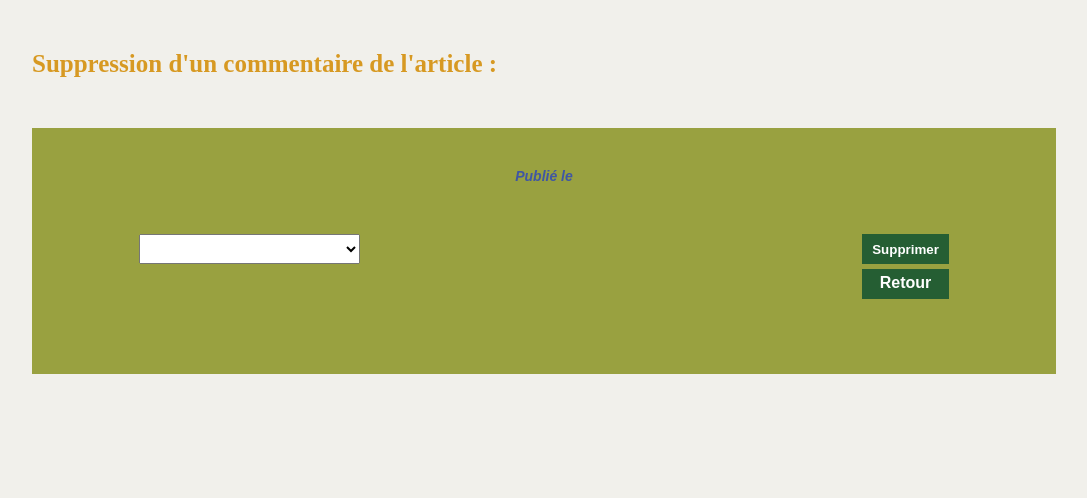
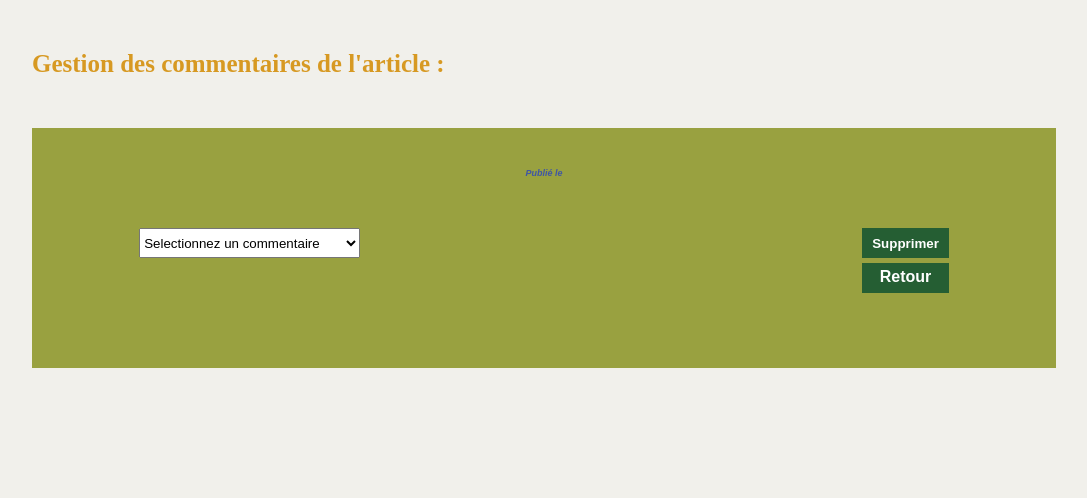
Before and after one commit to Alan971/PHP-blog-emilie-forteroche-main, a PHP site: template views/templates/commentRazor.php in a window 1280 px wide. Shown: the part 211-709 px from the top of the page, without its empty margins (96-1183 px from the left). Run offline with PHP 8.4, Linux system fonts and the light colour scheme; the template is opened without the code that fills it: most values are stand-ins (such as "Sample title", 1, 10 or a date in 2020); data that the repository does not hold is empty; a stand-in replaces the project's code that opens the database connection; some web fonts are replaced.

Commit message:
modification cosmétique : titre, valeur du select par défaut, etc..

```diff
--- a/css/style.css
+++ b/css/style.css
@@ -229,6 +229,9 @@ article > .footer {
     font-weight: bold;
     color: var(--dateColor);
 }
+.titleAndDate .info {
+    font-size : 9px;
+}
 
 .articleList > article:hover .info {
     color: var(--commentPaleColor);
@@ -340,7 +343,7 @@ a.info {
 
 .articleLine .title {
     font-weight: bold;
-    width: 40%;
+    width: 39%;
 }
 
 .count_view p{
@@ -363,11 +366,11 @@ a.info {
 }
 
 .articleLine .count_comment {
-    width: 23%;
+    width: 25%;
 }
 
 .articleLine .date_creation {
-    width: 20%;
+    width: 19%;
 }
 
 /* partie suppression de commentaire */
@@ -380,7 +383,7 @@ a.info {
     text-align: center;
 }
 #litleTitle{
-    font-size:larger;
+    font-size : 26px;
     font-weight: bold;
 }
 
--- a/views/templates/commentRazor.php
+++ b/views/templates/commentRazor.php
@@ -4,7 +4,7 @@
      * Il affiche permet de supprimer d'un d'entre eux
      */
 ?>
-<h2>Suppression d'un commentaire de l'article : </h2>
+<h2>Gestion des commentaires de l'article : </h2>
 
 <form name="deledeComment" method="POST" action="index.php?action=deleteComment">
 <div class = "titleAndDate">
@@ -16,7 +16,7 @@
 </div>
 <div class="commentRazor" id="labelList">
     <select name="commentslist" id="commentslist">
-        <option value="-1"></option>
+        <option value="-1">Selectionnez un commentaire</option>
         <?foreach($comments as $comment)
         {?>
             <option value="<?=$comment->getId()?>"><?=$comment->getPseudo() . ", " . Utils::convertDateToFrenchFormat($comment->getDateCreation())?></option>
```
